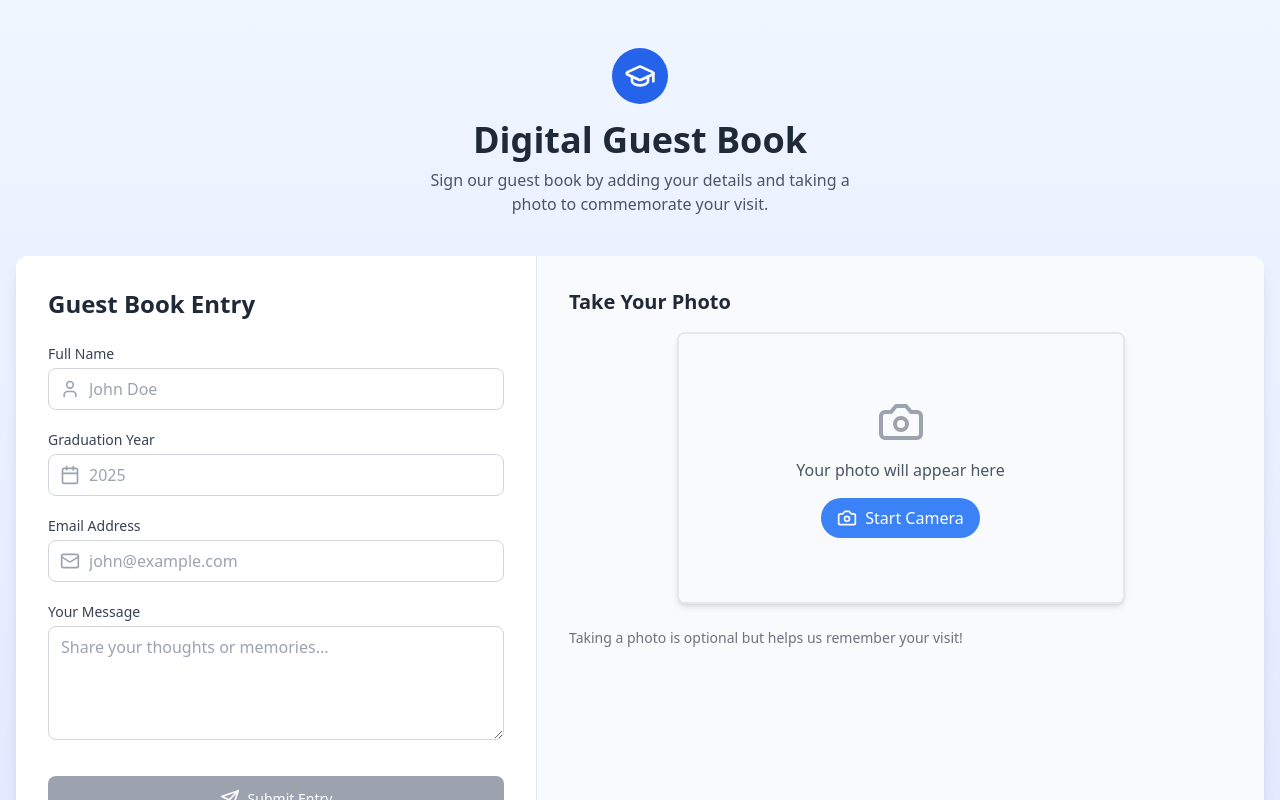
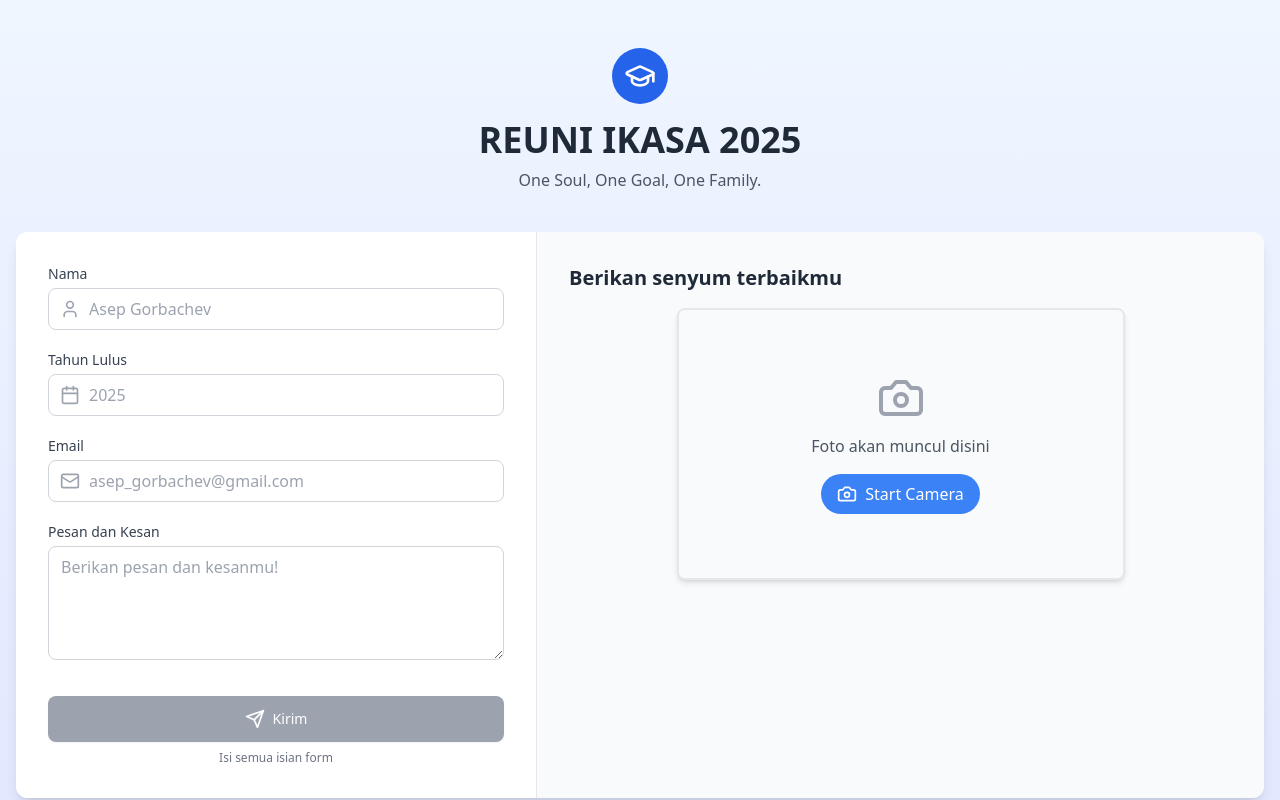
Before and after one commit to l1th1um/guest-book-cam, a React (Vite) app: page / in a window 1280 px wide. Shown: the top 800 px of the page. Built offline with nearby package versions, Linux system fonts and the light colour scheme.

Commit message:
Change wording

```diff
--- a/src/App.tsx
+++ b/src/App.tsx
@@ -11,10 +11,10 @@ function App() {
             <GraduationCap size={32} />
           </div>
           <h1 className="text-3xl md:text-4xl font-bold text-gray-800 mb-2">
-            Digital Guest Book
+            REUNI IKASA 2025
           </h1>
           <p className="text-gray-600 max-w-md mx-auto">
-            Sign our guest book by adding your details and taking a photo to commemorate your visit.
+            One Soul, One Goal, One Family.
           </p>
         </header>
 
@@ -23,7 +23,7 @@ function App() {
         </main>
 
         <footer className="mt-16 text-center text-gray-500 text-sm">
-          <p>© {new Date().getFullYear()} Digital Guest Book. All rights reserved.</p>
+          <p>© {new Date().getFullYear()} IKASA.</p>
         </footer>
       </div>
     </div>
--- a/src/components/GuestBookForm.tsx
+++ b/src/components/GuestBookForm.tsx
@@ -22,26 +22,26 @@ const GuestBookForm: React.FC = () => {
     const newErrors: FormErrors = {};
 
     if (!formData.name.trim()) {
-      newErrors.name = 'Name is required';
+      newErrors.name = 'Nama harus diisi';
     }
 
     if (!formData.graduationYear) {
-      newErrors.graduationYear = 'Graduation year is required';
+      newErrors.graduationYear = 'Tahun Lulus Harus Diisi';
     } else {
       const year = parseInt(formData.graduationYear, 10);
       if (isNaN(year) || year < 1900 || year > currentYear + 10) {
-        newErrors.graduationYear = 'Please enter a valid year';
+        newErrors.graduationYear = 'Masukkan tahun yang valid';
       }
     }
 
     if (!formData.email.trim()) {
-      newErrors.email = 'Email is required';
+      newErrors.email = 'Email harus diisi';
     } else if (!/^[A-Z0-9._%+-]+@[A-Z0-9.-]+\.[A-Z]{2,}$/i.test(formData.email)) {
-      newErrors.email = 'Please enter a valid email address';
+      newErrors.email = 'Cek Kembali Email Anda';
     }
 
     if (!formData.message.trim()) {
-      newErrors.message = 'Message is required';
+      newErrors.message = 'Pesan dan Kesan harus diisi';
     }
 
     setErrors(newErrors);
@@ -116,9 +116,9 @@ const GuestBookForm: React.FC = () => {
           <div className="mx-auto flex items-center justify-center h-16 w-16 rounded-full bg-green-100 mb-4">
             <Send className="h-8 w-8 text-green-600" />
           </div>
-          <h2 className="text-2xl font-bold text-gray-800 mb-2">Thank You!</h2>
+          <h2 className="text-2xl font-bold text-gray-800 mb-2">Terima Kasih!</h2>
           <p className="text-gray-600 mb-4">
-            Your guest book entry has been submitted successfully.
+            Pesan anda telah kami simpan. Terima Kasih
           </p>
           {formData.photo && (
             <div className="mt-6 inline-block">
@@ -141,17 +141,13 @@ const GuestBookForm: React.FC = () => {
     >
       <div className="flex flex-col md:flex-row">
         <div className="w-full md:w-5/12 p-8 bg-white">
-          <h2 className="text-2xl font-bold text-gray-800 mb-6">
-            Guest Book Entry
-          </h2>
-
           <div className="space-y-5">
             <div>
               <label
                 htmlFor="name"
                 className="block text-sm font-medium text-gray-700 mb-1"
               >
-                Full Name
+                Nama
               </label>
               <div className="relative">
                 <div className="absolute inset-y-0 left-0 pl-3 flex items-center pointer-events-none">
@@ -166,7 +162,7 @@ const GuestBookForm: React.FC = () => {
                   className={`block w-full pl-10 pr-3 py-2 rounded-lg border ${
                     errors.name ? 'border-red-300' : 'border-gray-300'
                   } focus:outline-none focus:ring-2 focus:ring-blue-500 focus:border-transparent`}
-                  placeholder="John Doe"
+                  placeholder="Asep Gorbachev"
                 />
               </div>
               {errors.name && (
@@ -179,7 +175,7 @@ const GuestBookForm: React.FC = () => {
                 htmlFor="graduationYear"
                 className="block text-sm font-medium text-gray-700 mb-1"
               >
-                Graduation Year
+                Tahun Lulus
               </label>
               <div className="relative">
                 <div className="absolute inset-y-0 left-0 pl-3 flex items-center pointer-events-none">
@@ -209,7 +205,7 @@ const GuestBookForm: React.FC = () => {
                 htmlFor="email"
                 className="block text-sm font-medium text-gray-700 mb-1"
               >
-                Email Address
+                Email
               </label>
               <div className="relative">
                 <div className="absolute inset-y-0 left-0 pl-3 flex items-center pointer-events-none">
@@ -224,7 +220,7 @@ const GuestBookForm: React.FC = () => {
                   className={`block w-full pl-10 pr-3 py-2 rounded-lg border ${
                     errors.email ? 'border-red-300' : 'border-gray-300'
                   } focus:outline-none focus:ring-2 focus:ring-blue-500 focus:border-transparent`}
-                  placeholder="john@example.com"
+                  placeholder="asep_gorbachev@gmail.com"
                 />
               </div>
               {errors.email && (
@@ -237,7 +233,7 @@ const GuestBookForm: React.FC = () => {
                 htmlFor="message"
                 className="block text-sm font-medium text-gray-700 mb-1"
               >
-                Your Message
+                Pesan dan Kesan
               </label>
               <textarea
                 id="message"
@@ -248,7 +244,7 @@ const GuestBookForm: React.FC = () => {
                 className={`block w-full px-3 py-2 rounded-lg border ${
                   errors.message ? 'border-red-300' : 'border-gray-300'
                 } focus:outline-none focus:ring-2 focus:ring-blue-500 focus:border-transparent`}
-                placeholder="Share your thoughts or memories..."
+                placeholder="Berikan pesan dan kesanmu!"
               />
               {errors.message && (
                 <p className="mt-1 text-sm text-red-600">{errors.message}</p>
@@ -276,13 +272,13 @@ const GuestBookForm: React.FC = () => {
                 ) : (
                   <>
                     <Send className="mr-2 h-5 w-5" />
-                    Submit Entry
+                    Kirim
                   </>
                 )}
               </button>
               {!isFormFilled() && (
                 <p className="mt-2 text-xs text-center text-gray-500">
-                  Please fill in all required fields to submit
+                  Isi semua isian form
                 </p>
               )}
             </div>
@@ -291,15 +287,12 @@ const GuestBookForm: React.FC = () => {
 
         <div className="w-full md:w-7/12 bg-gray-50 p-8 border-l border-gray-200">
           <h3 className="text-xl font-semibold text-gray-800 mb-4">
-            Take Your Photo
+            Berikan senyum terbaikmu
           </h3>
           <WebcamCapture
             onCapture={handlePhotoCapture}
             photoDataUrl={formData.photo}
           />
-          <p className="text-sm text-gray-500 mt-2">
-            Taking a photo is optional but helps us remember your visit!
-          </p>
         </div>
       </div>
     </form>
--- a/src/components/WebcamCapture.tsx
+++ b/src/components/WebcamCapture.tsx
@@ -73,7 +73,7 @@ const WebcamCapture: React.FC<WebcamCaptureProps> = ({ onCapture, photoDataUrl }
         ) : (
           <div className="flex flex-col items-center justify-center py-16 px-4 bg-gray-50">
             <Camera size={48} className="text-gray-400 mb-3" />
-            <p className="text-gray-600 mb-4 text-center">Your photo will appear here</p>
+            <p className="text-gray-600 mb-4 text-center">Foto akan muncul disini</p>
             <button
               onClick={startCapture}
               className="py-2 px-4 bg-blue-500 text-white rounded-full hover:bg-blue-600 transition-colors duration-300 flex items-center gap-2"
```
